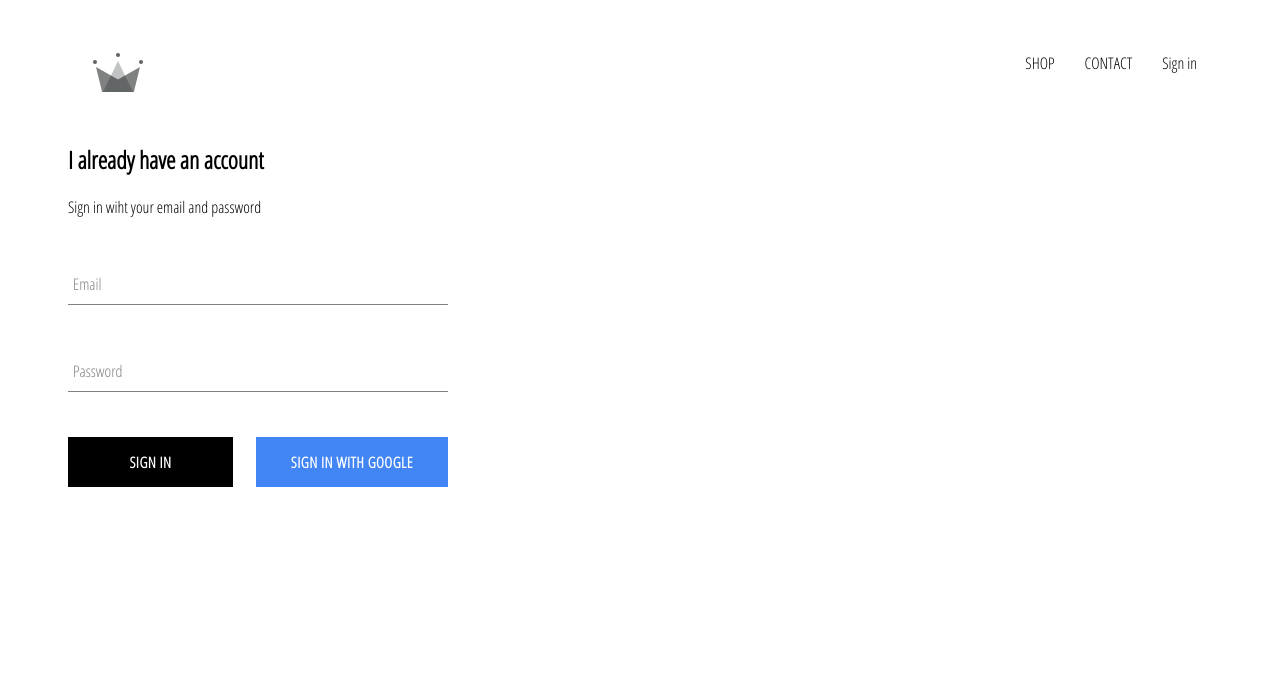
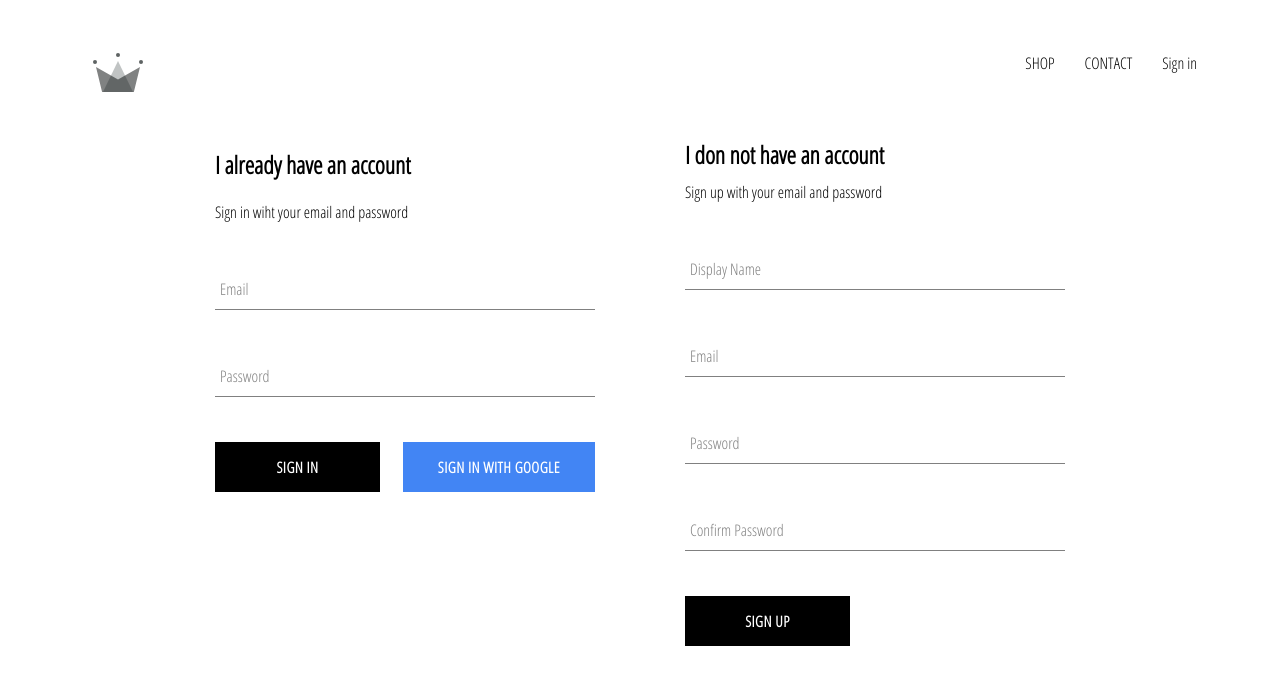
Before and after one commit to mohamednageh7/crwm-clothing-shop, a React (Create React App) app: page /signin in a window 1280 px wide. Shown: the top 684 px of the page. Built offline with nearby package versions, Linux system fonts and the light colour scheme; no server answers.

Commit message:
make sigin and sigup options avaliable

```diff
--- a/src/App.js
+++ b/src/App.js
@@ -1,34 +1,48 @@
 import React from 'react';
 import HomePage from './pages/homepage/homepage.component';
 import ShopPage from './pages/shop/shop.component';
-import { Switch, Route,BrowserRouter} from 'react-router-dom';
+import { Switch, Route, BrowserRouter } from 'react-router-dom';
 import './App.css';
 import SignInAndSignUpPage from './pages/sign-in-and-sign-up/sign-in-and-sign-up.component';
-import {auth} from './firebase/firebase.utils';
+import { auth, createUserProfileDocument } from './firebase/firebase.utils';
 import Header from './components/header/header.component'
 
-class App extends React.Component{
-    constructor(){
+class App extends React.Component {
+  constructor() {
     super();
     this.state = {
-        currentUser:null
+      currentUser: null
     }
   }
 
   unsubscribeFromAuth = null;
 
-    componentDidMount(){
-      this.unsubscribeFromAuth = auth.onAuthStateChanged( user => {
-        this.setState({currentUser:user})
+  componentDidMount() {
+    this.unsubscribeFromAuth = auth.onAuthStateChanged(async userAuth => {
+      if(userAuth){
+      const userInfo = await createUserProfileDocument(userAuth);
+
+      userInfo.onSnapshot(snapshot => {
+        this.setState({
+          currentUser: {
+            id: snapshot.id,
+            ...snapshot.data()
+          }
+        });
+        console.log(this.state)
+      });
+    } else {
+      this.setState({currentUser: userAuth})
+    }
     })
-    };
-    componentWillUnmount(){
+  }
+  componentWillUnmount() {
     this.unsubscribeFromAuth();
   }
   render() {
     return (
       <BrowserRouter>
-    <Header currentUser = {this.state.currentUser} />
+        <Header currentUser={this.state.currentUser} />
         <Switch>
           <Route path='/' component={HomePage} exact />
           <Route path='/shop' component={ShopPage} />
@@ -37,6 +51,7 @@
       </BrowserRouter>
 
     );
-}}
+  }
+}
 
 export default App;
--- a/src/components/form-input/form-inout.component.jsx
+++ b/src/components/form-input/form-inout.component.jsx
@@ -2,8 +2,9 @@
 
 import './form-input.style.scss';
 
-const FormInput = ({handleChange, label, ...otherporps}) => (
-    <div className='group'>
+const FormInput = ({handleChange, label, ...otherporps}) => {
+
+   return( <div className='group'>
         <input className='form-input'
         onChange={handleChange}
         {...otherporps}
@@ -15,6 +16,7 @@
         }
 
     </div>
-);
+   )
+};
 
 export default FormInput;
--- /dev/null
+++ b/src/components/sign-up/sign-up.component.jsx
@@ -0,0 +1,98 @@
+import React from 'react';
+import FormInput from '../form-input/form-inout.component';
+import CustomeButton from '../custom-button/custom-button.component';
+import {auth, createUserProfileDocument} from '../../firebase/firebase.utils';
+import './sign-up.style.scss';
+
+class SingUp extends React.Component{
+    constructor(){
+        super();
+        this.state = {
+            displayName:'',
+            email:'',
+            password:'',
+            confirmPassword:''
+        }
+    }
+
+handleChange = (e) => {
+    const {name,value} = e.target
+    this.setState({[name]:value});
+}
+
+handleSubmit =async (e) => {
+    e.preventDefault();
+    const {displayName,email,password,confirmPassword} = this.state;
+
+    if(password !== confirmPassword){
+        alert("password don't match");
+        return;
+    }
+
+    try {
+        const {user} = await auth.createUserWithEmailAndPassword(email,password);
+        await createUserProfileDocument(user,{displayName})
+
+        this.setState({
+            displayName:'',
+            email:'',
+            password:'',
+            confirmPassword:''
+        })
+    } catch (error){
+        console.log(error)
+    }
+}
+
+    render(){
+        return(
+            <div className="sign-up">
+                <h2 className="title">
+                    I don not have an account
+                </h2>
+                <span>Sign up with your email and password</span>
+                <form className='sign-up-form' onSubmit={this.handleSubmit}>
+                    <FormInput
+                        type='text'
+                        name='displayName'
+                        value={this.state.displayName}
+                        handleChange={this.handleChange}
+                        label='Display Name'
+                        required
+                    />
+                    <FormInput
+                        type='emai'
+                        name='email'
+                        value={this.state.email}
+                        handleChange={this.handleChange}
+                        label='Email '
+                        required
+                    />
+                    <FormInput
+                        type='password'
+                        name='password'
+                        value={this.state.password}
+                        handleChange={this.handleChange}
+                        label='Password'
+                        required
+                    />
+                    <FormInput
+                        type='password'
+                        name='confirmPassword'
+                        value={this.state.confirmPassword}
+                        handleChange={this.handleChange}
+                        label='Confirm Password'
+                        required
+                    />
+
+                    <CustomeButton type='submit'>
+                        Sign up
+                    </CustomeButton>
+
+                </form>
+            </div>
+        )
+    }
+};
+
+export default SingUp;
--- /dev/null
+++ b/src/components/sign-up/sign-up.style.scss
@@ -0,0 +1,9 @@
+.sign-up{
+    display: flex;
+    flex-direction: column;
+    width:380px;
+
+    .title{
+        margin: 10px 0;
+    }
+}
--- a/src/firebase/firebase.utils.js
+++ b/src/firebase/firebase.utils.js
@@ -14,6 +14,28 @@
     measurementId: "G-CCDBB5JN8Q"
   };
 
+  export const createUserProfileDocument = async(userAuth, additionalData) => {
+      if(!userAuth) return; // !null = true there is no user logging in
+        const userInfo = firestore.doc(`users/${userAuth.uid}`)
+        const snapShot = await userInfo.get()
+      if(!snapShot.exists){
+          const {displayName, email} = userAuth;
+          const createdAt = new Date();
+          try {
+              await userInfo.set({
+                  displayName,
+                  email,
+                  createdAt,
+                  ...additionalData
+              })
+          } catch (error){
+            console.log('error creating user: ', error.message)
+          }
+      }
+
+      return userInfo;
+  }
+
   firebase.initializeApp(firebaseConfig);
 
 const auth = firebase.auth();
--- a/src/pages/sign-in-and-sign-up/sign-in-and-sign-up.component.jsx
+++ b/src/pages/sign-in-and-sign-up/sign-in-and-sign-up.component.jsx
@@ -1,10 +1,12 @@
 import React from 'react';
 import SignIn from '../../components/sign-in/sign-in.component';
+import SignUp from '../../components/sign-up/sign-up.component';
 import './sign-in-and-sign-up.style.scss';
 
 const SignInAndSignUpPage = () => (
     <div className="sign-in-and-sign-up">
         <SignIn/>
+        <SignUp/>
     </div>
 );
 
--- a/src/pages/sign-in-and-sign-up/sign-in-and-sign-up.style.scss
+++ b/src/pages/sign-in-and-sign-up/sign-in-and-sign-up.style.scss
@@ -0,0 +1,6 @@
+.sign-in-and-sign-up{
+    width:850px;
+    display: flex;
+    justify-content: space-between;
+    margin:30px auto;
+}
```
Also changed, not shown: crwm setup steps.txt. Lines whose indentation alone changed are shown as unchanged.
